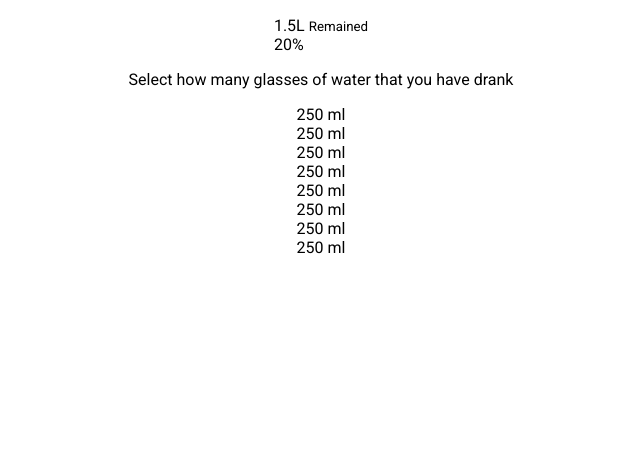
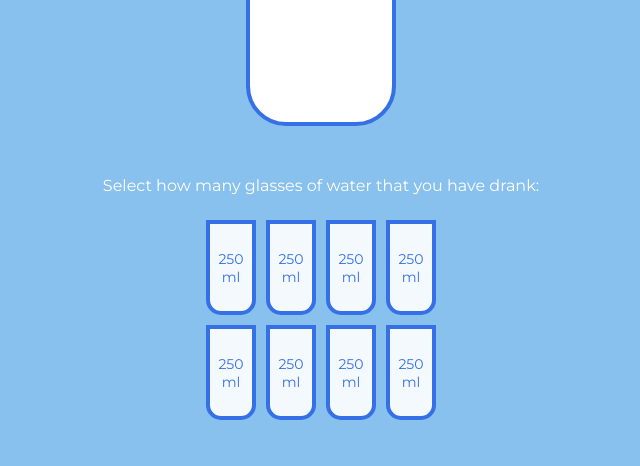
Before and after one commit to mmazzariello/drink-water, a plain HTML site: page index.html in a window 1280 px wide. Shown: the part 334-800 px from the top of the page, without its empty margins (319-959 px from the left). Drawn offline with Linux system fonts and the light colour scheme.

Commit message:
ADD all css styles

```diff
--- a/index.html
+++ b/index.html
@@ -12,18 +12,18 @@
 
     <div class="cup">
       <div class="remained" id="remained">
-        <span id="liters">1.5L</span>
+        <span id="liters"></span>
         <small>Remained</small>
       </div>
 
-      <div class="percentage" id="percentage">20%</div>
+      <div class="percentage" id="percentage"></div>
     </div>
 
-    <p class="text">Select how many glasses of water that you have drank</p>
+    <p class="text">Select how many glasses of water that you have drank:</p>
 
     <div class="cups">
-      <div class="cup cup-small full">250 ml</div>
-      <div class="cup cup-small full">250 ml</div>
+      <div class="cup cup-small">250 ml</div>
+      <div class="cup cup-small">250 ml</div>
       <div class="cup cup-small">250 ml</div>
       <div class="cup cup-small">250 ml</div>
       <div class="cup cup-small">250 ml</div>
--- a/style.css
+++ b/style.css
@@ -1,16 +1,105 @@
-@import url("https://fonts.googleapis.com/css2?family=Roboto:wght@400;700&display=swap");
+@import url("https://fonts.googleapis.com/css2?family=Montserrat:400,600&display=swap");
+
+:root {
+  --border-color: #3570e6;
+  --fill-color: #6ab3f8;
+}
 
 * {
   box-sizing: border-box;
 }
 
 body {
-  font-family: "Roboto", sans-serif;
+  background-color: #88c0ee;
+  color: #fff;
+  font-family: "Montserrat", sans-serif;
   display: flex;
   flex-direction: column;
   align-items: center;
   justify-content: center;
-  height: 100vh;
+  margin-bottom: 40px;
+}
+
+h1 {
+  margin: 10px 0 0;
+}
+
+h3 {
+  font-weight: 400;
+  margin: 10px 0;
+}
+
+.cup {
+  background-color: #fff;
+  border: 4px solid var(--border-color);
+  color: var(--border-color);
+  border-radius: 0 0 40px 40px;
+  height: 330px;
+  width: 150px;
+  margin: 30px 0;
+  display: flex;
+  flex-direction: column;
   overflow: hidden;
-  margin: 0;
 }
+
+.cup.cup-small {
+  width: 50px;
+  height: 95px;
+  border-radius: 0 0 15px 15px;
+  background-color: rgba(255, 255, 255, 0.9);
+  cursor: pointer;
+  font-size: 14px;
+  align-items: center;
+  justify-content: center;
+  text-align: center;
+  margin: 5px;
+  transition: 0.3s ease;
+}
+
+.cup.cup-small.full {
+  background-color: var(--fill-color);
+  color: #fff;
+}
+
+.cups {
+  display: flex;
+  flex-wrap: wrap;
+  align-items: center;
+  justify-content: center;
+  width: 280px;
+}
+
+.remained {
+  display: flex;
+  flex-direction: column;
+  align-items: center;
+  justify-content: center;
+  text-align: center;
+  flex: 1;
+  transition: 0.3 ease;
+}
+
+.remained span {
+  font-size: 20px;
+  font-weight: bold;
+}
+
+.remained small {
+  font-size: 20px;
+}
+
+.percentage {
+  background-color: var(--fill-color);
+  display: flex;
+  align-items: center;
+  justify-content: center;
+  font-weight: bold;
+  font-size: 30px;
+  height: 0;
+  transition: 0.3s ease;
+}
+
+.text {
+  text-align: center;
+  margin: 20px 0;
+}
```
